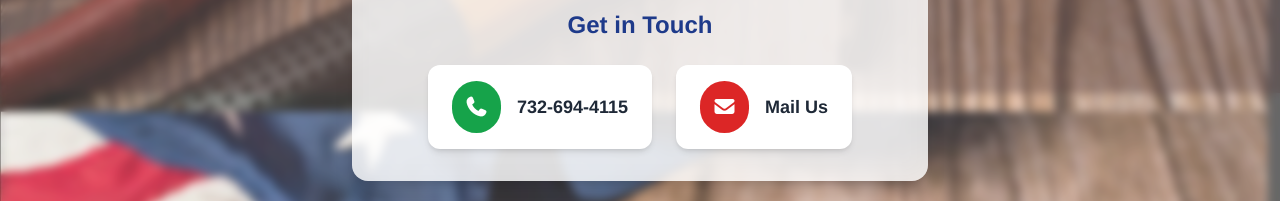
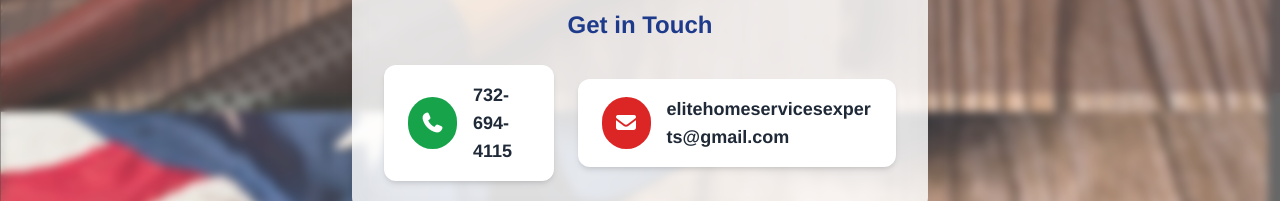
Before and after one commit to elitehomeservices70/elitehomeservices, a React (Vite) app: page /contact in a window 1280 px wide. Shown: the part 707-908 px from the top of the page. Built offline with nearby package versions, Linux system fonts and the light colour scheme; no server answers.

Commit message:
UI changes

```diff
--- a/src/pages/Contact.jsx
+++ b/src/pages/Contact.jsx
@@ -92,14 +92,14 @@ export default function Contact() {
 
             {/* Email */}
             <a
-              href="mailto:elitehomeservices70@gmail.com"
+              href="mailto:elitehomeservicesexperts@gmail.com"
               className="flex items-center bg-white px-6 py-4 rounded-xl shadow-md w-full sm:w-auto hover:shadow-lg transition duration-300"
             >
               <div className="bg-red-600 p-3 rounded-full mr-4 flex-shrink-0">
                 <i className="fas fa-envelope text-white text-xl"></i>
               </div>
               <span className="text-gray-800 text-base sm:text-lg font-semibold break-all text-left">
-                <a href="mailto:elitehomeservicesexperts@gmail.com">Mail Us</a>
+                elitehomeservicesexperts@gmail.com
               </span>
             </a>
           </div>
```
